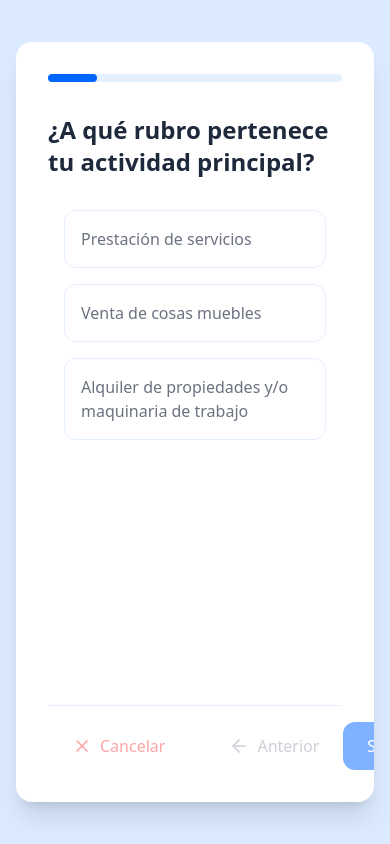
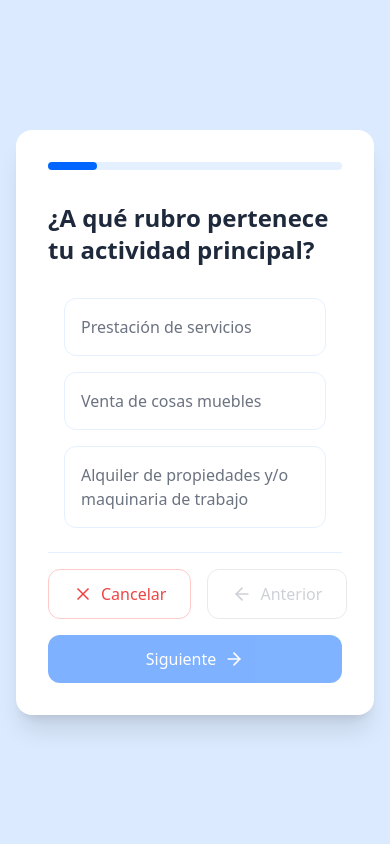
Before and after one commit to demaime/monotributo-dig-front, a Next.js app: page /calcular-categoria in a window 390 px wide. Built offline with nearby package versions, Linux system fonts and the light colour scheme.

Commit message:
test con responsive en wizards

```diff
--- a/src/data/categorias-questions.json
+++ b/src/data/categorias-questions.json
@@ -13,7 +13,7 @@
     {
       "id": 2,
       "texto": "¿Cuál es el mínimo que estimás facturar por mes?",
-      "tipo": "seleccion",
+      "tipo": "seleccion_desplegable",
       "descripcion": "Solo debes considerar los ingresos del Monotributo, no tengas en cuenta relación de dependencia o jubilación, etc.",
       "opciones": [
         "Hasta $651.088",
@@ -104,7 +104,7 @@
     {
       "id": 6,
       "texto": "Seleccioná la provincia (o jurisdicción) dónde vas a ejercer tu actividad",
-      "tipo": "seleccion",
+      "tipo": "seleccion_desplegable",
       "opciones": [
         "Ciudad Autónoma de Buenos Aires",
         "Buenos Aires",
--- a/src/pages/calcular-categoria.js
+++ b/src/pages/calcular-categoria.js
@@ -540,7 +540,7 @@ const CalcularCategoria = () => {
     };
 
     return (
-      <div className="min-h-screen h-screen bg-blue-100 flex items-center justify-center p-4">
+      <div className="min-h-screen bg-blue-100 flex items-center justify-center p-4">
         <motion.div
           initial={{ opacity: 0, scale: 0.9 }}
           animate={{ opacity: 1, scale: 1 }}
@@ -616,18 +616,18 @@ const CalcularCategoria = () => {
   // Si no hay resultado, mostrar el wizard normal
   if (!currentVisibleQuestion) {
     return (
-      <div className="min-h-screen h-screen bg-blue-100 flex items-center justify-center p-4">
+      <div className="min-h-screen bg-blue-100 flex items-center justify-center p-4">
         <p>Cargando o estado inválido...</p>
       </div>
     );
   }
 
   return (
-    <div className="min-h-screen h-screen bg-blue-100 flex items-center justify-center p-4">
+    <div className="min-h-screen bg-blue-100 flex items-center justify-center p-4">
       <motion.div
         initial={{ opacity: 0, y: 20 }}
         animate={{ opacity: 1, y: 0 }}
-        className="w-full max-w-3xl h-[90vh] bg-white shadow-xl rounded-2xl flex flex-col overflow-hidden"
+        className="w-full max-w-3xl bg-white shadow-xl rounded-2xl flex flex-col overflow-hidden"
       >
         <div className="p-8 pb-0">
           <div className="w-full h-2 bg-[#E5F0FF] rounded-full">
@@ -662,11 +662,11 @@ const CalcularCategoria = () => {
             {renderPregunta(currentVisibleQuestion)}
           </div>
 
-          <div className="flex justify-between mt-6 pt-4 border-t border-[#E5F0FF]">
-            <div className="flex gap-4">
+          <div className="flex flex-col sm:flex-row justify-between items-center gap-4 mt-6 pt-4 border-t border-[#E5F0FF]">
+            <div className="flex gap-4 w-full sm:w-auto">
               <button
                 onClick={() => router.push("/")}
-                className="flex items-center gap-2 px-6 py-3 rounded-xl text-red-300 hover:bg-red-100 transition-all"
+                className="flex flex-1 sm:flex-initial items-center justify-center gap-2 px-6 py-3 rounded-xl text-red-500 hover:bg-red-100 transition-all border border-red-200"
               >
                 <X className="w-5 h-5" />
                 <span>Cancelar</span>
@@ -674,7 +674,7 @@ const CalcularCategoria = () => {
               <button
                 onClick={handlePrevious}
                 disabled={currentVisibleIndex === 0}
-                className={`flex items-center gap-2 px-6 py-3 rounded-xl transition-all ${
+                className={`flex flex-1 sm:flex-initial items-center justify-center gap-2 px-6 py-3 rounded-xl transition-all border border-gray-300 ${
                   currentVisibleIndex === 0
                     ? "opacity-50 cursor-not-allowed text-gray-400"
                     : "hover:bg-[#E5F0FF] text-[#6B7280]"
@@ -687,7 +687,7 @@ const CalcularCategoria = () => {
             <button
               onClick={handleNext}
               disabled={!isCurrentQuestionAnswered()}
-              className={`flex items-center gap-2 px-6 py-3 rounded-xl bg-[#0066FF] text-white transition-all ${
+              className={`flex items-center justify-center gap-2 px-6 py-3 rounded-xl bg-[#0066FF] text-white transition-all w-full sm:w-auto ${
                 !isCurrentQuestionAnswered()
                   ? "opacity-50 cursor-not-allowed"
                   : "hover:bg-[#0066FF]/90"
--- a/src/pages/registro.js
+++ b/src/pages/registro.js
@@ -315,7 +315,7 @@ export default function Registro() {
                       <label className="block text-sm font-medium text-[#1E293B] mb-2">
                         Categoría de Monotributo
                       </label>
-                      <div className="flex items-center gap-4">
+                      <div className="flex flex-wrap items-center gap-2 sm:gap-4">
                         <select
                           name="categoria"
                           value={formData.categoria}
```
